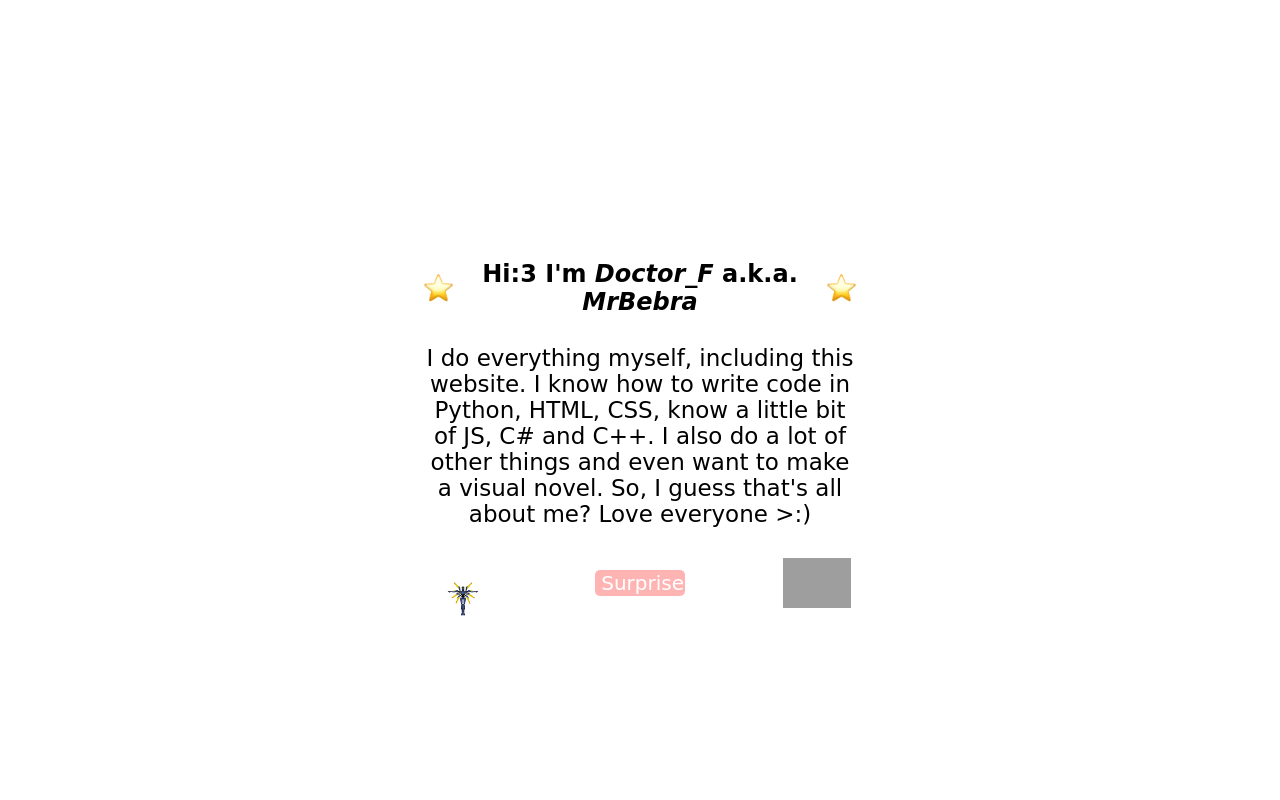
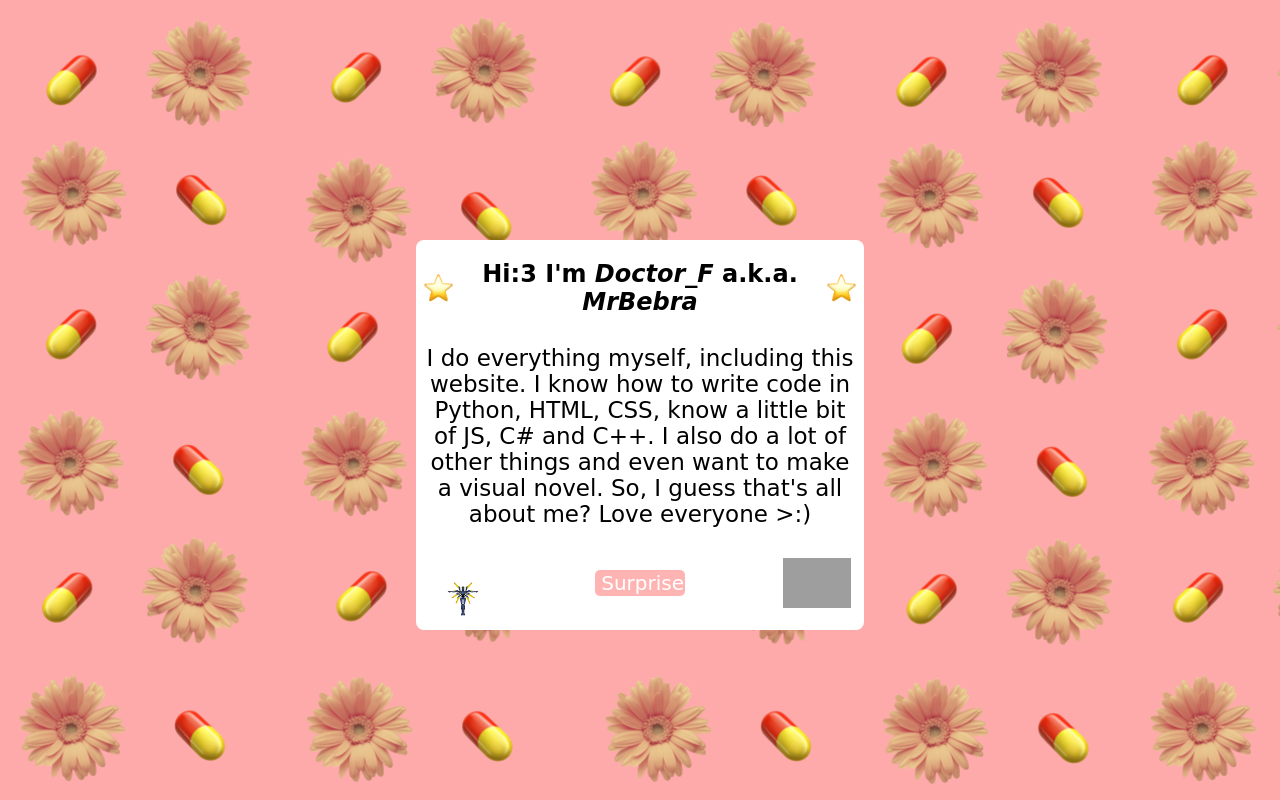
Before and after one commit to DoctorFDev/DocSite, a plain HTML site: page index.html in a window 1280 px wide. Drawn offline with Linux system fonts and the light colour scheme; grey boxes are pictures that could not be loaded; a web font is replaced by a local one.

Commit message:
Update style.css
delete static

```diff
--- a/style.css
+++ b/style.css
@@ -29,7 +29,7 @@ body {
     width: 100%;
     height: 100%;
     background-size: contain;
-    background-image: url("static/bg_alt.png");
+    background-image: url("bg_alt.png");
     transition: background-image 0.5s ease;
 }
 
```
